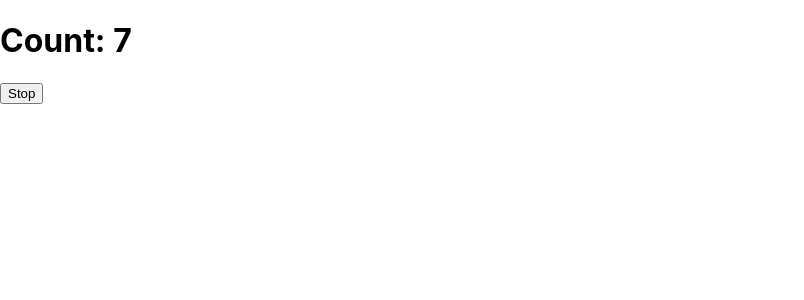
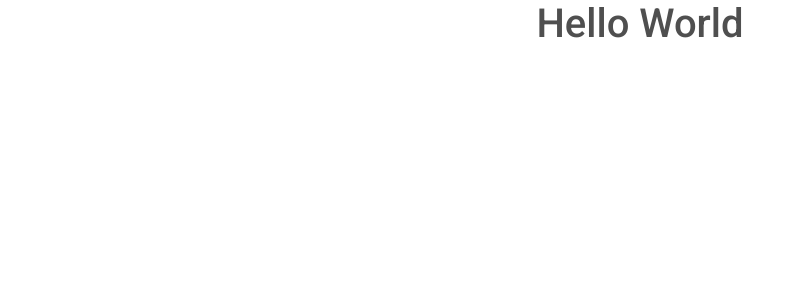
Before and after one commit to periakteon/mern-stack-2, a React (Create React App) app in the folder client/: page / in a window 1280 px wide. Shown: the top 300 px of the page, without its empty margins (0-804 px from the left). Built offline with nearby package versions, Linux system fonts and the light colour scheme.

Commit message:
basic CRA setup

```diff
--- a/client/public/index.html
+++ b/client/public/index.html
@@ -3,6 +3,7 @@
   <head>
     <meta charset="utf-8" />
     <link rel="icon" href="%PUBLIC_URL%/favicon.ico" />
+    <link href="https://fonts.googleapis.com/css?family=Roboto:300,400,500,700&display=swap" rel="stylesheet" />
     <meta name="viewport" content="width=device-width, initial-scale=1" />
     <meta name="theme-color" content="#000000" />
     <meta
--- /dev/null
+++ b/client/src/App.css
@@ -0,0 +1,38 @@
+.App {
+  text-align: center;
+}
+
+.App-logo {
+  height: 40vmin;
+  pointer-events: none;
+}
+
+@media (prefers-reduced-motion: no-preference) {
+  .App-logo {
+    animation: App-logo-spin infinite 20s linear;
+  }
+}
+
+.App-header {
+  background-color: #282c34;
+  min-height: 100vh;
+  display: flex;
+  flex-direction: column;
+  align-items: center;
+  justify-content: center;
+  font-size: calc(10px + 2vmin);
+  color: white;
+}
+
+.App-link {
+  color: #61dafb;
+}
+
+@keyframes App-logo-spin {
+  from {
+    transform: rotate(0deg);
+  }
+  to {
+    transform: rotate(360deg);
+  }
+}
--- a/client/src/App.js
+++ b/client/src/App.js
@@ -1,31 +1,11 @@
-import React, { useState, useEffect } from 'react';
+import './App.css';
 
-const App = () => {
-  const [count, setCount] = useState(0);
-  const [isRunning, setIsRunning] = useState(true);
-
-  useEffect(() => {
-    let interval;
-    if (isRunning) {
-      interval = setInterval(() => {
-        setCount(count => count + 1);
-      }, 1000);
-    }
-
-    return () => clearInterval(interval);
-  }, [isRunning]);
-
-  const handleStop = () => {
-    setIsRunning(false);
-  };
-
+function App() {
   return (
-    <>
-      <h1>Count: {count}</h1>
-      {isRunning && <button onClick={handleStop}>Stop</button>}
-      {!isRunning && <button onClick={() => setIsRunning(true)}>Start</button>}
-    </>
+    <div className="App">
+      <h1>Hello World</h1>
+    </div>
   );
-};
+}
 
 export default App;
--- a/client/src/index.css
+++ b/client/src/index.css
@@ -1,8 +1,6 @@
 body {
   margin: 0;
-  font-family: -apple-system, BlinkMacSystemFont, 'Segoe UI', 'Roboto', 'Oxygen',
-    'Ubuntu', 'Cantarell', 'Fira Sans', 'Droid Sans', 'Helvetica Neue',
-    sans-serif;
+  font-family: Roboto, Helvetica, Arial, sans-serif;
   -webkit-font-smoothing: antialiased;
   -moz-osx-font-smoothing: grayscale;
 }
--- a/client/src/index.js
+++ b/client/src/index.js
@@ -1,11 +1,13 @@
 import React from 'react';
 import ReactDOM from 'react-dom/client';
+import 'mdb-react-ui-kit/dist/css/mdb.min.css';
+import "@fortawesome/fontawesome-free/css/all.min.css";
 import './index.css';
 import App from './App';
 
 const root = ReactDOM.createRoot(document.getElementById('root'));
 root.render(
   <React.StrictMode>
-      <App />
+    <App />
   </React.StrictMode>
 );
```
Also changed, not shown: client/package.json (+14 -0 lines), 1 other file (tests, documents, lock files or other folders).
